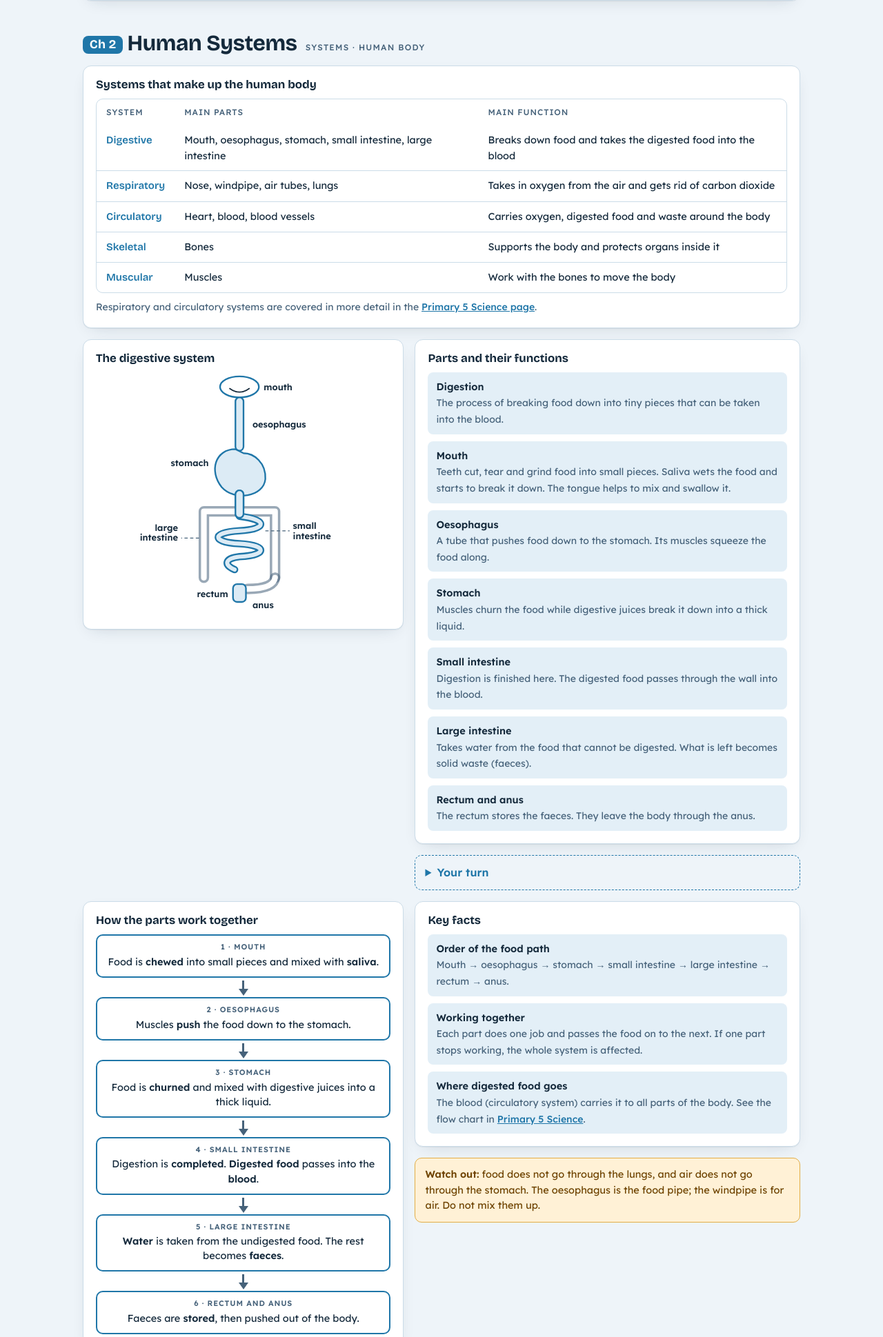
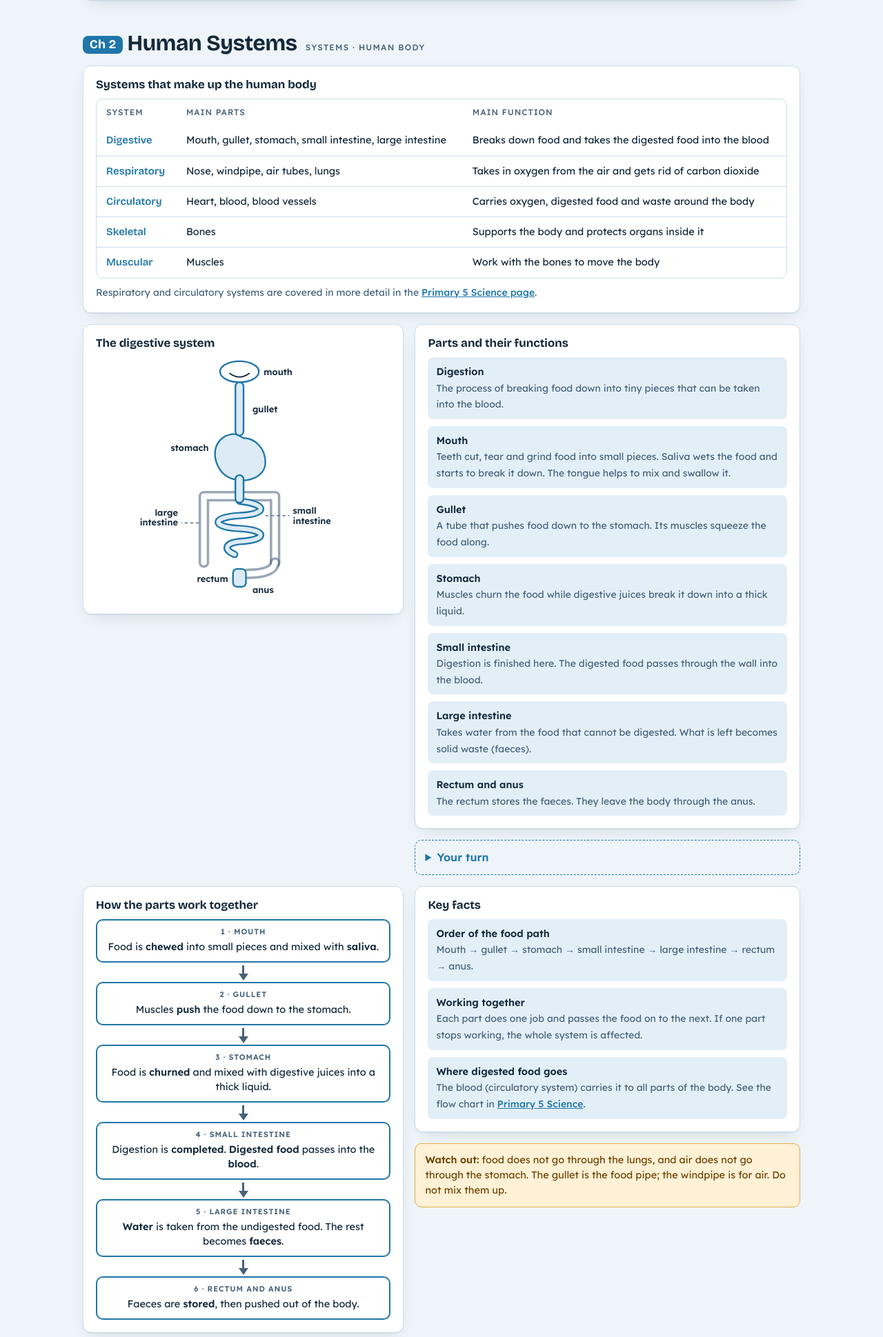
Before and after one commit to jicheng17/PSLE, a Flask app: page /science-p4 in a window 1280 px wide. Shown: the part 2989-4928 px from the top of the page at 69% size. Run offline with Flask 3, Linux system fonts and the light colour scheme.

Commit message:
P4 Science: use 'gullet' instead of 'oesophagus'
Co-Authored-By: Claude Sonnet 5.5 <noreply@anthropic.com>
Claude-Session: https://claude.ai/code/session_01FkfcztMtycLp7xn56J8xHJ

```diff
--- a/templates/science_p4.html
+++ b/templates/science_p4.html
@@ -288,7 +288,7 @@
       <div class="scroll"><table>
         <thead><tr><th>System</th><th>Main parts</th><th>Main function</th></tr></thead>
         <tbody>
-          <tr><th>Digestive</th><td>Mouth, oesophagus, stomach, small intestine, large intestine</td><td>Breaks down food and takes the digested food into the blood</td></tr>
+          <tr><th>Digestive</th><td>Mouth, gullet, stomach, small intestine, large intestine</td><td>Breaks down food and takes the digested food into the blood</td></tr>
           <tr><th>Respiratory</th><td>Nose, windpipe, air tubes, lungs</td><td>Takes in oxygen from the air and gets rid of carbon dioxide</td></tr>
           <tr><th>Circulatory</th><td>Heart, blood, blood vessels</td><td>Carries oxygen, digested food and waste around the body</td></tr>
           <tr><th>Skeletal</th><td>Bones</td><td>Supports the body and protects organs inside it</td></tr>
@@ -301,7 +301,7 @@
     <div class="cols">
       <div class="panel">
         <h3>The digestive system</h3>
-        <svg viewBox="-10 0 290 302" style="max-width:340px" role="img" aria-label="The digestive system from top to bottom: mouth, oesophagus, stomach, small intestine coiled in the middle, large intestine framing it, then rectum and anus.">
+        <svg viewBox="-10 0 290 302" style="max-width:340px" role="img" aria-label="The digestive system from top to bottom: mouth, gullet, stomach, small intestine coiled in the middle, large intestine framing it, then rectum and anus.">
           <ellipse cx="130" cy="18" rx="24" ry="13" class="plain"/>
           <path d="M118 20 q12 9 24 0" class="ray" style="stroke-width:1.5"/>
           <rect class="shape" x="125" y="31" width="10" height="66" rx="5"/>
@@ -316,7 +316,7 @@
           <path d="M174 254 Q172 268 140 268" fill="none" stroke-linecap="round" style="stroke:var(--surface);stroke-width:7"/>
           <rect class="shape" x="122" y="262" width="16" height="22" rx="5"/>
           <text class="lbl" x="160" y="22" text-anchor="start">mouth</text>
-          <text class="lbl" x="146" y="68" text-anchor="start">oesophagus</text>
+          <text class="lbl" x="146" y="68" text-anchor="start">gullet</text>
           <text class="lbl" x="92" y="116" text-anchor="end">stomach</text>
           <line class="dash" x1="162" y1="196" x2="192" y2="196" style="stroke-width:1"/>
           <text class="lbl" x="196" y="194" text-anchor="start">small</text>
@@ -334,7 +334,7 @@
           <ul class="rules">
             <li><b>Digestion</b><span>The process of breaking food down into tiny pieces that can be taken into the blood.</span></li>
             <li><b>Mouth</b><span>Teeth cut, tear and grind food into small pieces. Saliva wets the food and starts to break it down. The tongue helps to mix and swallow it.</span></li>
-            <li><b>Oesophagus</b><span>A tube that pushes food down to the stomach. Its muscles squeeze the food along.</span></li>
+            <li><b>Gullet</b><span>A tube that pushes food down to the stomach. Its muscles squeeze the food along.</span></li>
             <li><b>Stomach</b><span>Muscles churn the food while digestive juices break it down into a thick liquid.</span></li>
             <li><b>Small intestine</b><span>Digestion is finished here. The digested food passes through the wall into the blood.</span></li>
             <li><b>Large intestine</b><span>Takes water from the food that cannot be digested. What is left becomes solid waste (faeces).</span></li>
@@ -354,7 +354,7 @@
         <h3>How the parts work together</h3>
         <ol class="flowchart" aria-label="Flow chart of food moving through the digestive system">
           <li style="--c:var(--accent)"><span class="ftag">1 · Mouth</span>Food is <b>chewed</b> into small pieces and mixed with <b>saliva</b>.</li>
-          <li style="--c:var(--accent)"><span class="ftag">2 · Oesophagus</span>Muscles <b>push</b> the food down to the stomach.</li>
+          <li style="--c:var(--accent)"><span class="ftag">2 · Gullet</span>Muscles <b>push</b> the food down to the stomach.</li>
           <li style="--c:var(--accent)"><span class="ftag">3 · Stomach</span>Food is <b>churned</b> and mixed with digestive juices into a thick liquid.</li>
           <li style="--c:var(--accent)"><span class="ftag">4 · Small intestine</span>Digestion is <b>completed</b>. <b>Digested food</b> passes into the <b>blood</b>.</li>
           <li style="--c:var(--accent)"><span class="ftag">5 · Large intestine</span><b>Water</b> is taken from the undigested food. The rest becomes <b>faeces</b>.</li>
@@ -365,12 +365,12 @@
         <div class="panel">
           <h3>Key facts</h3>
           <ul class="rules">
-            <li><b>Order of the food path</b><span>Mouth → oesophagus → stomach → small intestine → large intestine → rectum → anus.</span></li>
+            <li><b>Order of the food path</b><span>Mouth → gullet → stomach → small intestine → large intestine → rectum → anus.</span></li>
             <li><b>Working together</b><span>Each part does one job and passes the food on to the next. If one part stops working, the whole system is affected.</span></li>
             <li><b>Where digested food goes</b><span>The blood (circulatory system) carries it to all parts of the body. See the flow chart in <a href="/science#heart" style="color:var(--accent);font-weight:500">Primary 5 Science</a>.</span></li>
           </ul>
         </div>
-        <div class="warn"><b>Watch out:</b> food does not go through the lungs, and air does not go through the stomach. The oesophagus is the food pipe; the windpipe is for air. Do not mix them up.</div>
+        <div class="warn"><b>Watch out:</b> food does not go through the lungs, and air does not go through the stomach. The gullet is the food pipe; the windpipe is for air. Do not mix them up.</div>
       </div>
     </div>
   </section>
```
